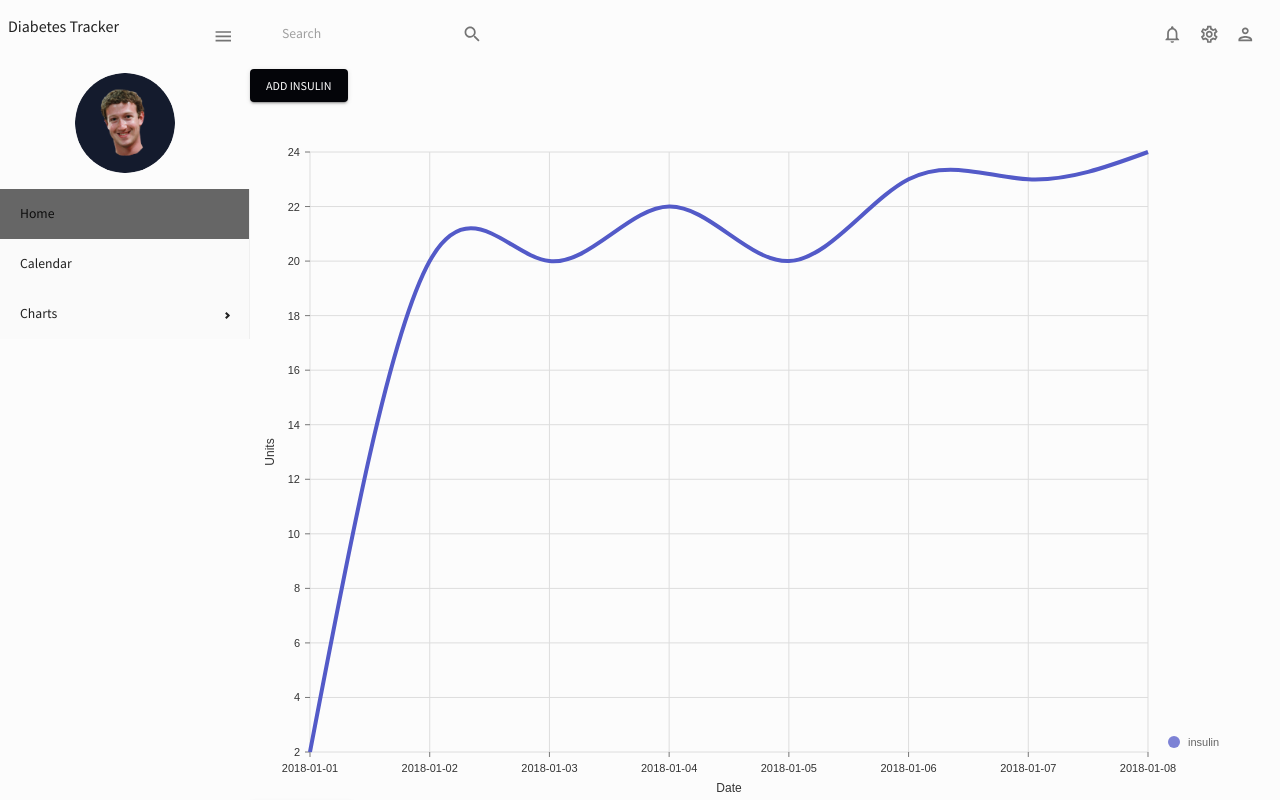
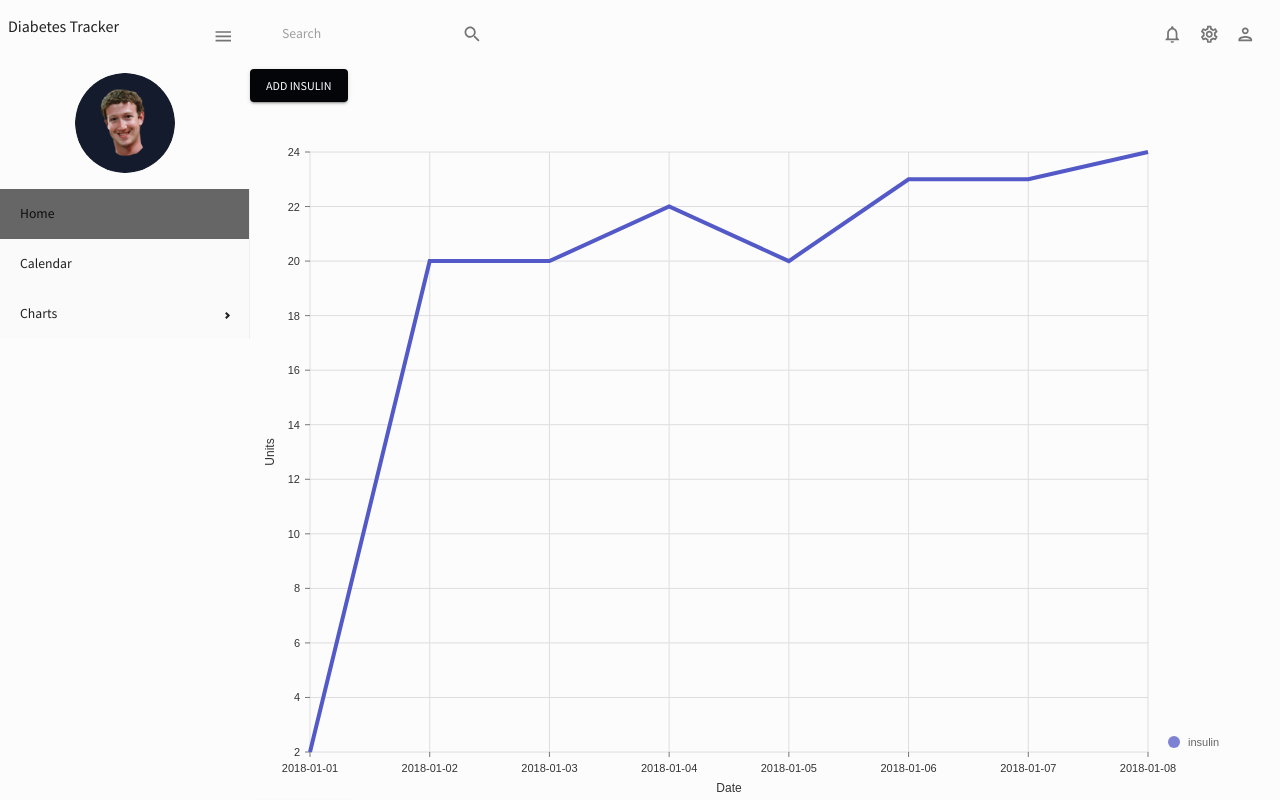
Before and after one commit to anbe6083/diabetes-tracker, a Next.js app: page /curve in a window 1280 px wide. Shown: the top 800 px of the page. Built offline with nearby package versions, Linux system fonts and the light colour scheme.

Commit message:
Remove natural curve from line chart

```diff
--- a/src/components/charts/lineCharts.jsx
+++ b/src/components/charts/lineCharts.jsx
@@ -21,7 +21,6 @@ const LineChart = ({ data, yUnits, colors }) => {
           reverse: false,
         }}
         yFormat=" >-.2f"
-        curve="natural"
         axisTop={null}
         axisRight={null}
         axisBottom={{
```
